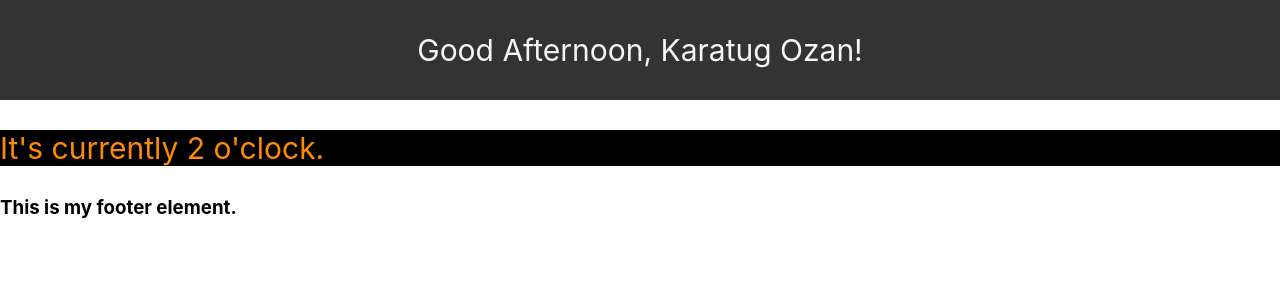
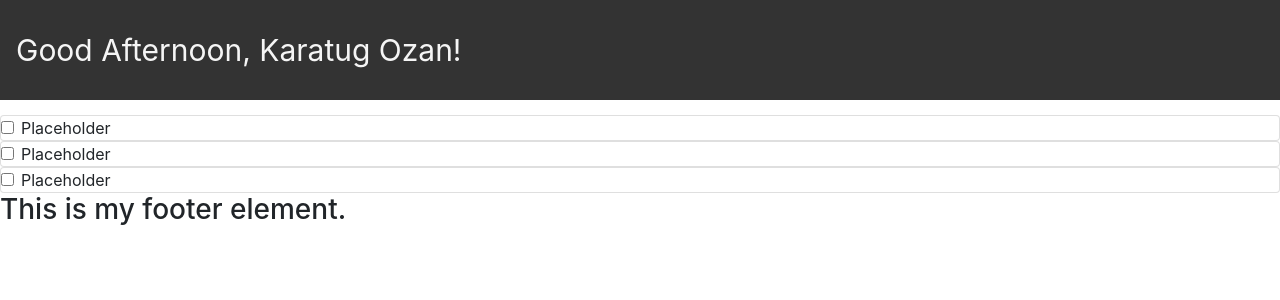
Before and after one commit to karatugo/workinn, a React (Create React App) app in the folder workin/: page / in a window 1280 px wide. Shown: the top 300 px of the page. Built offline with nearby package versions, Linux system fonts and the light colour scheme.

Commit message:
Add Bootstrap

```diff
--- a/workin/src/components/MainContent.js
+++ b/workin/src/components/MainContent.js
@@ -1,16 +1,16 @@
 import React from "react"
+import TodoItem from './TodoItem.js';
+
 
 function MainContent() {
-    const date = new Date()
-    const styles = {
-        color: "#FF8C00",
-        backgroundColor: "black",
-        fontSize: "30px",
-    }
 
     return (
         <main>
-            <p style={styles}>It's currently {date.getHours() % 12} o'clock.</p>
+            <div className="todo-list" style={{ }}>
+                <TodoItem />
+                <TodoItem />
+                <TodoItem />
+            </div>
         </main>
     )
 }
--- /dev/null
+++ b/workin/src/components/TodoItem.js
@@ -0,0 +1,13 @@
+import React from "react"
+
+function TodoItem() {
+
+    return (
+        <div className="card form-check">
+            <input type="checkbox" className="form-check-input" value="" />
+            <label className="form-check-label">Placeholder</label>
+        </div>
+    )
+}
+
+export default TodoItem
--- a/workin/src/index.js
+++ b/workin/src/index.js
@@ -3,6 +3,7 @@ import ReactDOM from 'react-dom';
 import './index.css';
 import App from './App';
 import * as serviceWorker from './serviceWorker';
+import 'bootstrap/dist/css/bootstrap.css';
 
 ReactDOM.render(
     <App />,
```
Also changed, not shown: 1 other file (tests, documents, lock files or other folders).
